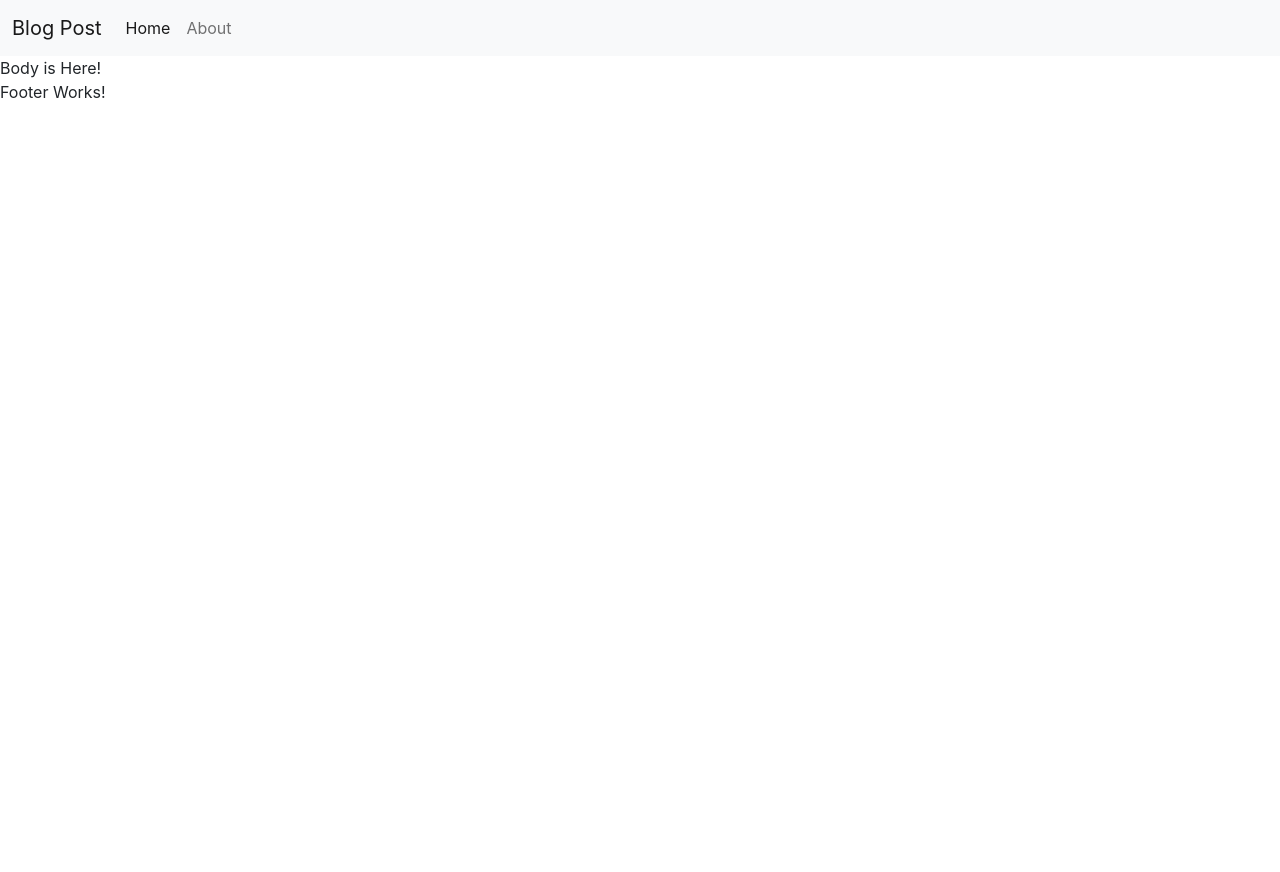
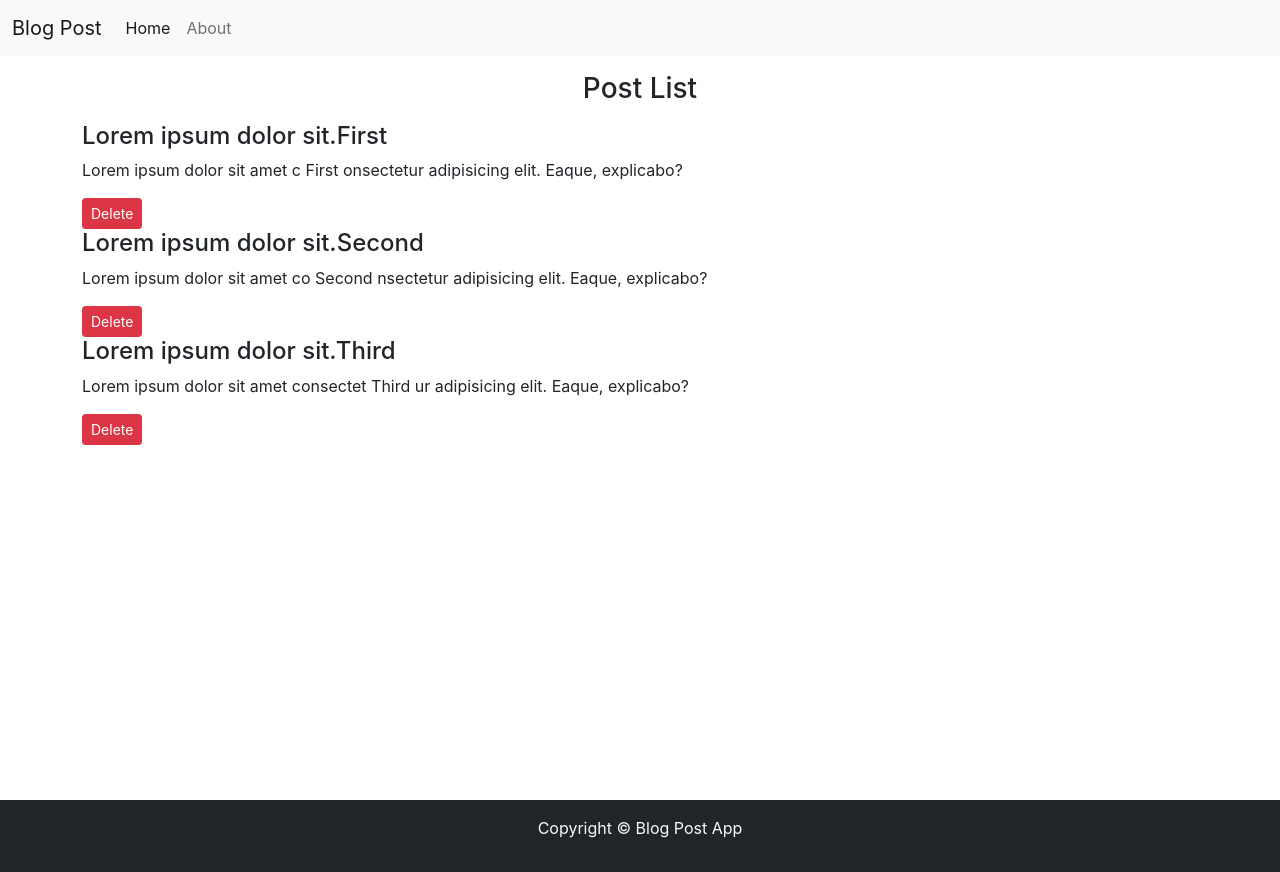
Before and after one commit to varunix/BlogPostApp, a React (Create React App) app: page / in a window 1280 px wide. Before the commit the page ends 800 px from the top, so only its background shows below. Built offline with nearby package versions, Linux system fonts and the light colour scheme.

Commit message:
Added static list to display and delete function

```diff
--- a/src/App.js
+++ b/src/App.js
@@ -2,12 +2,38 @@ import './App.css';
 import Header from "./MyComponents/Header";
 import {Body} from "./MyComponents/Body";
 import {Footer} from "./MyComponents/Footer";
+import React, { useState } from 'react';
 
 function App() {
+  const onDelete = (post)=>{
+    console.log("On Delete of post:", post);
+    setPosts(posts.filter((e)=>{
+      return e !== post;
+    }));
+  }
+
+  const [posts, setPosts] = useState([
+    {
+      sno: 1,
+      title: "Lorem ipsum dolor sit.First",
+      desc: "Lorem ipsum dolor sit amet c First onsectetur adipisicing elit. Eaque, explicabo?"
+    },
+    {
+      sno: 2,
+      title: "Lorem ipsum dolor sit.Second",
+      desc: "Lorem ipsum dolor sit amet co Second nsectetur adipisicing elit. Eaque, explicabo?"
+    },
+    {
+      sno: 3,
+      title: "Lorem ipsum dolor sit.Third",
+      desc: "Lorem ipsum dolor sit amet consectet Third ur adipisicing elit. Eaque, explicabo?"
+    },
+  ]);
+
   return (
     <>
     <Header title="Blog Post" searchBar={false}/>
-    <Body/>
+    <Body posts={posts} onDelete={onDelete}/>
     <Footer/>
     </>
   );
--- a/src/MyComponents/Body.js
+++ b/src/MyComponents/Body.js
@@ -1,7 +1,14 @@
-import React from 'react'
+import React from 'react';
+import { Post } from './Post';
 
-export const Body = () => {
+export const Body = (props) => {
   return (
-    <div>Body is Here!</div>
+    <div className='container'>
+      <h3 className='text-center my-3'>Post List</h3>
+      {props.posts.length == 0? "No Posts to Display" :
+      props.posts.map((post) => {
+          return <Post post={post} key={post.sno} onDelete={props.onDelete}/>
+      })}
+    </div>
   )
 }
--- a/src/MyComponents/Footer.js
+++ b/src/MyComponents/Footer.js
@@ -1,7 +1,16 @@
 import React from 'react'
 
 export const Footer = () => {
+  let footerStyle = {
+    position: "absolute",
+    top: "100vh",
+    width: "100%"
+  }
   return (
-    <div>Footer Works!</div>
+    <footer className='bg-dark text-light py-3' style={footerStyle}>
+      <p className="text-center">
+      Copyright &copy; Blog Post App
+      </p>
+    </footer>
   )
 }
--- a/src/MyComponents/Post.js
+++ b/src/MyComponents/Post.js
@@ -1,7 +1,11 @@
-import React from 'react'
+import React from 'react';
 
-export const Post = () => {
+export const Post = ({post, onDelete}) => {
   return (
-    <div>Post Works!</div>
+    <div>
+      <h4>{post.title}</h4>
+      <p>{post.desc}</p>
+      <button className='btn btn-sm btn-danger' onClick={()=>{onDelete(post)}}>Delete</button>
+    </div>
   )
 }
```
